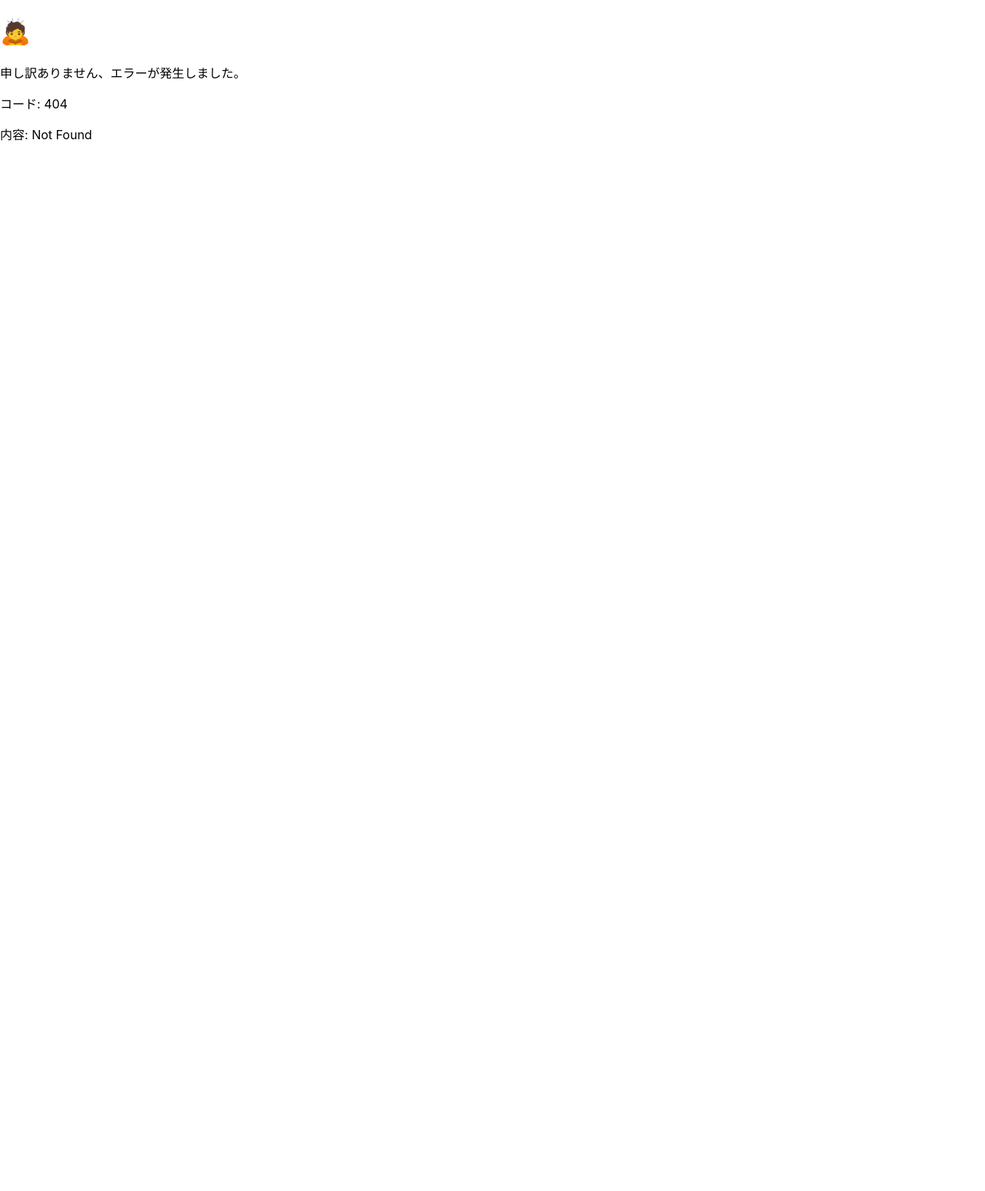
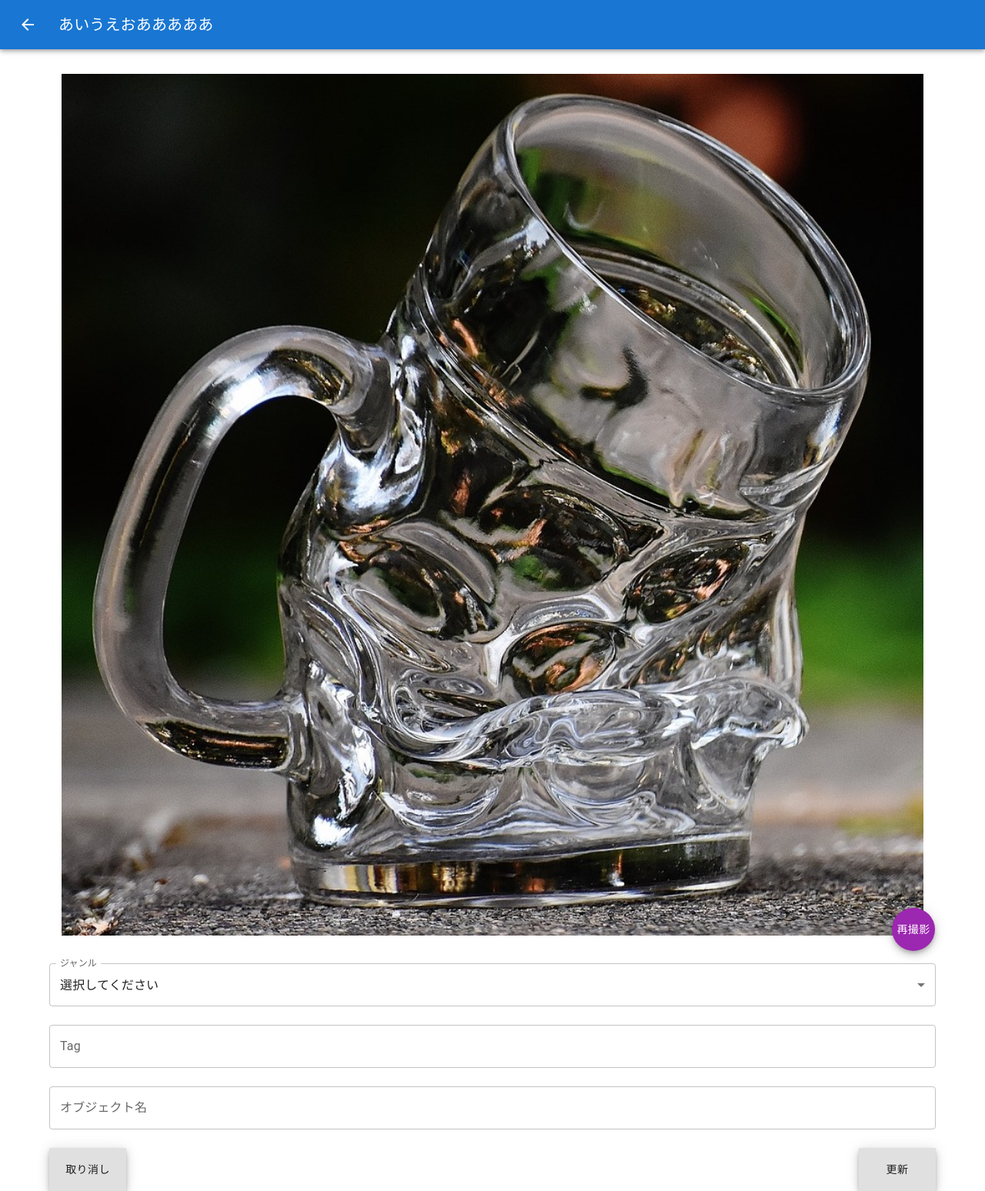
Before and after one commit to sugitaku03031/object-dic-front-app, a React (Create React App) app: page /edit-object in a window 1280 px wide. Before the commit this address had no page. Shown: the whole page at 77% size. Before the commit the page ends 800 px from the top, so only its background shows below. Built offline with nearby package versions, Linux system fonts and the light colour scheme.

Commit message:
2022/12/29 コミット分

```diff
--- /dev/null
+++ b/src/EditObject.tsx
@@ -0,0 +1,130 @@
+
+import React from "react";
+import { Container, Fab, MenuItem, TextField, Autocomplete } from "@mui/material";
+import ArrowBackIcon from '@mui/icons-material/ArrowBack';
+
+import AppBar from '@mui/material/AppBar';
+import Box from '@mui/material/Box';
+import Toolbar from '@mui/material/Toolbar';
+import Typography from '@mui/material/Typography';
+import IconButton from '@mui/material/IconButton';
+import Genres from './genre-list.json';
+
+function EditObject() {
+    const [genre, setGenre] = React.useState(0);
+
+    return (
+        <>
+            <Box sx={{ flexGrow: 1 }}>
+                <AppBar position="static">
+                    <Toolbar>
+                        <IconButton
+                            size="large"
+                            edge="start"
+                            color="inherit"
+                            aria-label="menu"
+                            sx={{ mr: 2 }}
+                        >
+                            <ArrowBackIcon />
+                        </IconButton>
+                        <Typography variant="h6" component="div" sx={{ flexGrow: 1 }}>
+                            あいうえおあああああ
+                        </Typography>
+                    </Toolbar>
+                </AppBar>
+            </Box>
+            <Container>
+                <Box
+                    sx={{
+                        m: 2,
+                    }}
+                    style={{
+                        position: "relative",
+                    }}>
+                    <Box
+                        component="img"
+                        sx={{
+                            my: 2,
+                            width: "100%",
+                        }}
+                        src="1.jpg"
+                    />
+                    <Fab
+                        color="secondary"
+                        style={{
+                            position: "absolute",
+                            bottom: 0,
+                            right: -15,
+                        }}
+                    >
+                        再撮影
+                    </Fab>
+                </Box>
+                <Box>
+                    <TextField
+                        fullWidth
+                        sx={{ mb: 3 }}
+                        id="outlined-select-currency"
+                        select
+                        label="ジャンル"
+                        value={genre}
+                        onChange={(e) => {
+                            setGenre(Number(e.target.value))
+                            console.log(Number(e.target.value))
+                        }}
+                    >
+                        {Genres.genres.map((genre, index) => (
+                            <MenuItem key={index} value={genre.id}>
+                                {genre.name}
+                            </MenuItem>
+                        ))}
+                    </TextField>
+
+                    <Autocomplete
+                        multiple
+                        sx={{ mb: 3 }}
+                        id="tags-filled"
+                        options={[]}
+                        // defaultValue={["あいうえお"]}
+                        freeSolo
+                        renderInput={(params) => {
+                            console.log(params)
+                            return (
+                                <TextField
+                                    {...params}
+                                    label="Tag"
+                                    placeholder="Tagを追加する"
+                                />
+                            )
+                        }}
+                    />
+                    <TextField
+                        fullWidth
+                        sx={{ mb: 3 }}
+                        label="オブジェクト名"
+                        id="fullWidth"
+                    />
+                    <Fab
+                        style={{
+                            width: "100px",
+                            borderRadius: "unset",
+                        }}
+                    >
+                        取り消し
+                    </Fab>
+                    <Fab
+                        style={{
+                            width: "100px",
+                            borderRadius: "unset",
+                            float: "right"
+                        }}
+                    >
+                        更新
+                    </Fab>
+                </Box>
+            </Container>
+        </>
+    );
+};
+
+export default EditObject;
--- /dev/null
+++ b/src/ShowObject.tsx
@@ -0,0 +1,30 @@
+import React from "react";
+import {
+  Divider,
+  List,
+  ListItem,
+  ListItemText,
+  Container,
+  Box,
+  Grid,
+  Fab,
+  styled,
+} from "@mui/material";
+import AddIcon from '@mui/icons-material/Add';
+import TopSearchBox from "./TopSearchBox";
+import Data from "./sample.json";
+
+const Input = styled('input')({
+  display: 'none',
+});
+
+function ShowObject() {
+  return (
+    <Container>
+      <TopSearchBox />
+
+    </Container >
+  );
+}
+
+export default ShowObject;
--- a/src/index.tsx
+++ b/src/index.tsx
@@ -11,6 +11,8 @@ import {
 import ErrorPage from './ErrorPage';
 import Camera from './Camera'
 import AddObject from './AddObject';
+import EditObject from './EditObject';
+import ShowObject from './ShowObject';
 
 const router = createBrowserRouter([
   {
@@ -26,7 +28,17 @@ const router = createBrowserRouter([
     path: "/add-object",
     element: <AddObject />,
     errorElement: <ErrorPage />,
-  }
+  },
+  {
+    path: "/edit-object",
+    element: <EditObject />,
+    errorElement: <ErrorPage />,
+  },
+  {
+    path: "/show-object",
+    element: <ShowObject />,
+    errorElement: <ErrorPage />,
+  },
 ]);
 
 const root = ReactDOM.createRoot(
```
Also changed, not shown: .devcontainer/devcontainer.json.
